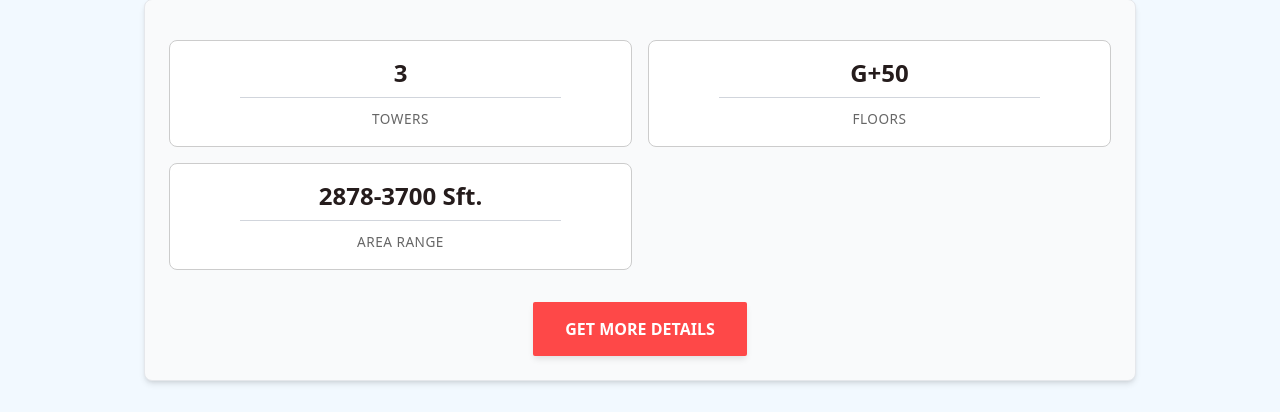
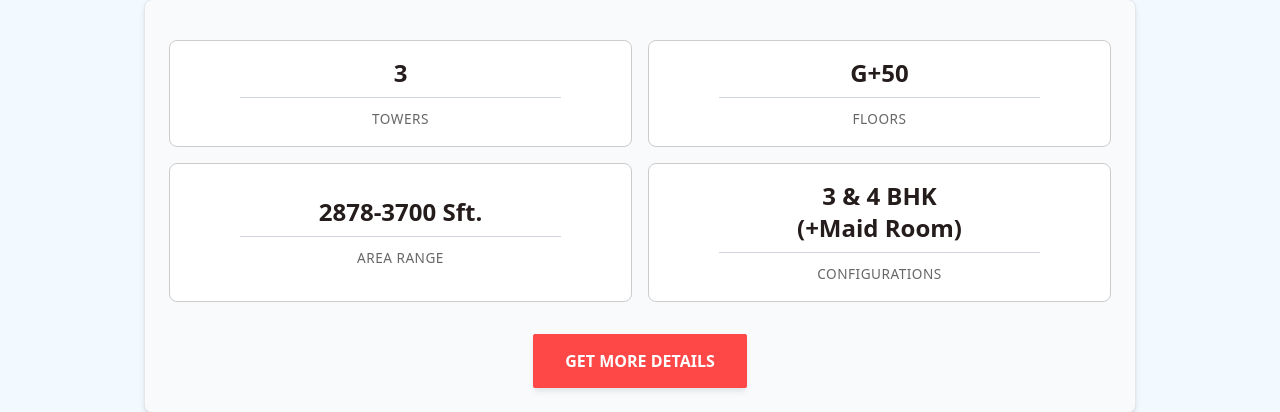
Before and after one commit to NischayRT/Aparna, a Next.js app: page /aparna-sarovar in a window 1280 px wide. Shown: the part 2422-2834 px from the top of the page. Built offline with nearby package versions, Linux system fonts and the light colour scheme.

Commit message:
allSiteData

```diff
--- a/src/data/allSiteData.js
+++ b/src/data/allSiteData.js
@@ -79,6 +79,7 @@ export const allSiteData = {
             { value: "3", label: "TOWERS" },
             { value: "G+50", label: "FLOORS" },
             { value: "2878-3700 Sft.", label: "AREA RANGE" },
+            { value: "3 & 4 BHK\n(+Maid Room)", label: "CONFIGURATIONS" },
           ],
         },
       ],
```
